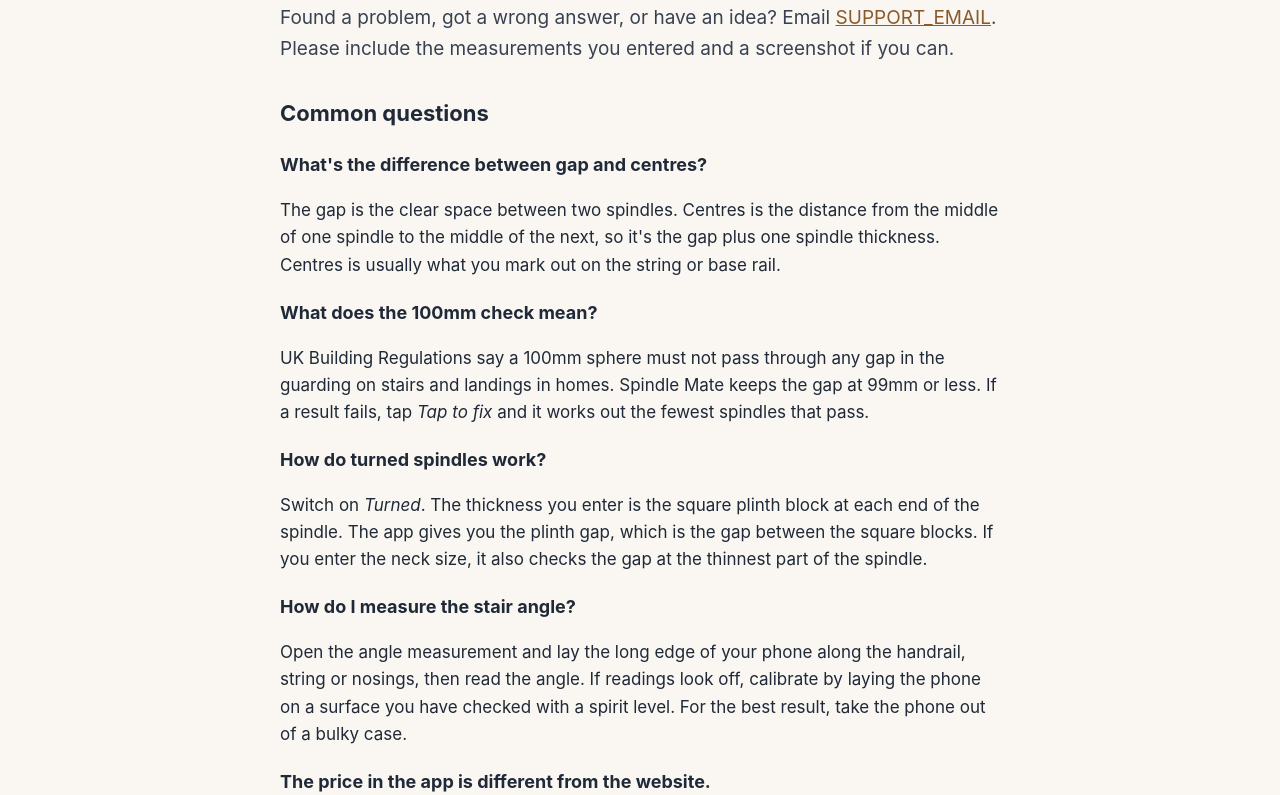
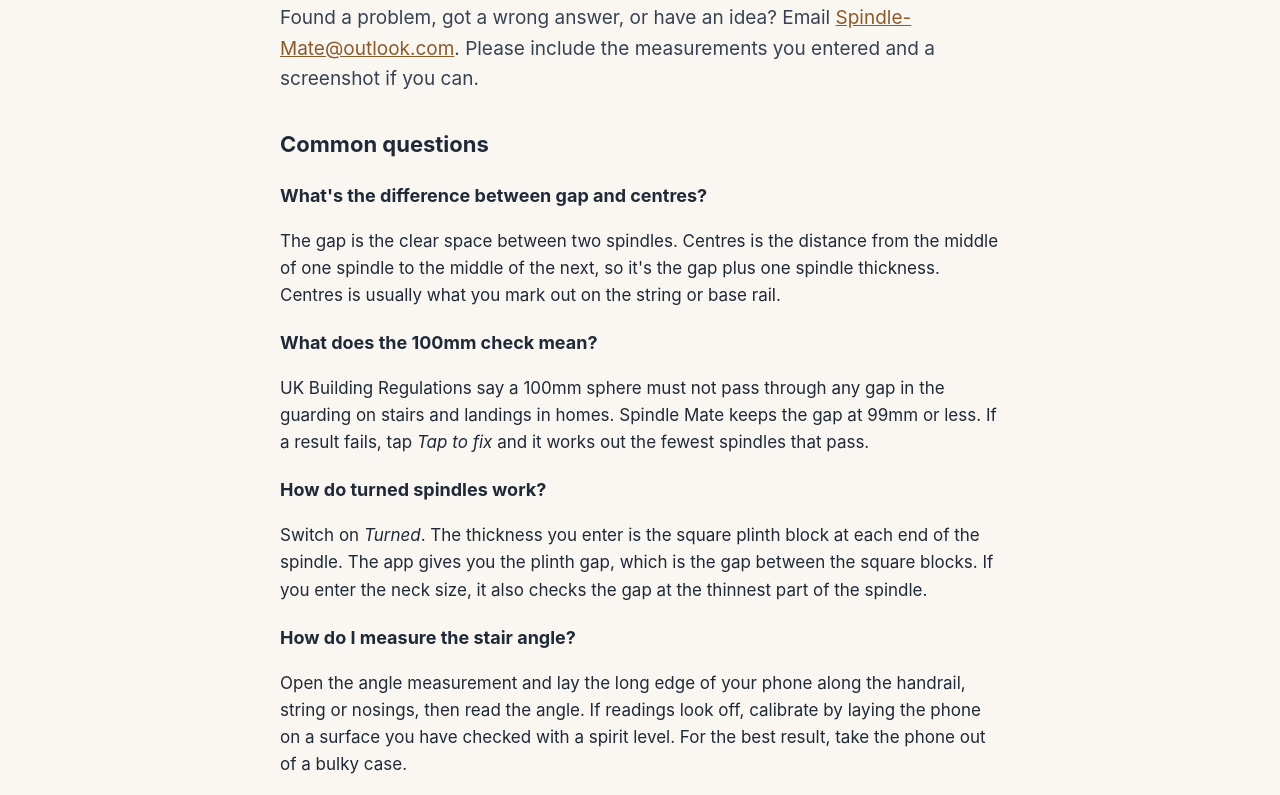
Before and after one commit to DCampbell-Lenczewski/spindle-retail, a plain HTML site: page docs/support.html in a window 1280 px wide. Shown: the part 142-937 px from the top of the page. Drawn offline with Linux system fonts and the light colour scheme.

Commit message:
Support page: add Spindle-Mate@outlook.com
Co-Authored-By: Claude Opus 5.5 <noreply@anthropic.com>
Claude-Session: https://claude.ai/code/session_01725vStdiverXBA99bX7NMS

```diff
--- a/docs/support.html
+++ b/docs/support.html
@@ -13,7 +13,7 @@
 </div></header>
 <main class="wrap">
   <h1>Support</h1>
-  <p class="lead">Found a problem, got a wrong answer, or have an idea? Email <a href="mailto:SUPPORT_EMAIL">SUPPORT_EMAIL</a>. Please include the measurements you entered and a screenshot if you can.</p>
+  <p class="lead">Found a problem, got a wrong answer, or have an idea? Email <a href="mailto:Spindle-Mate@outlook.com">Spindle-Mate@outlook.com</a>. Please include the measurements you entered and a screenshot if you can.</p>
 
   <h2>Common questions</h2>
 
```
